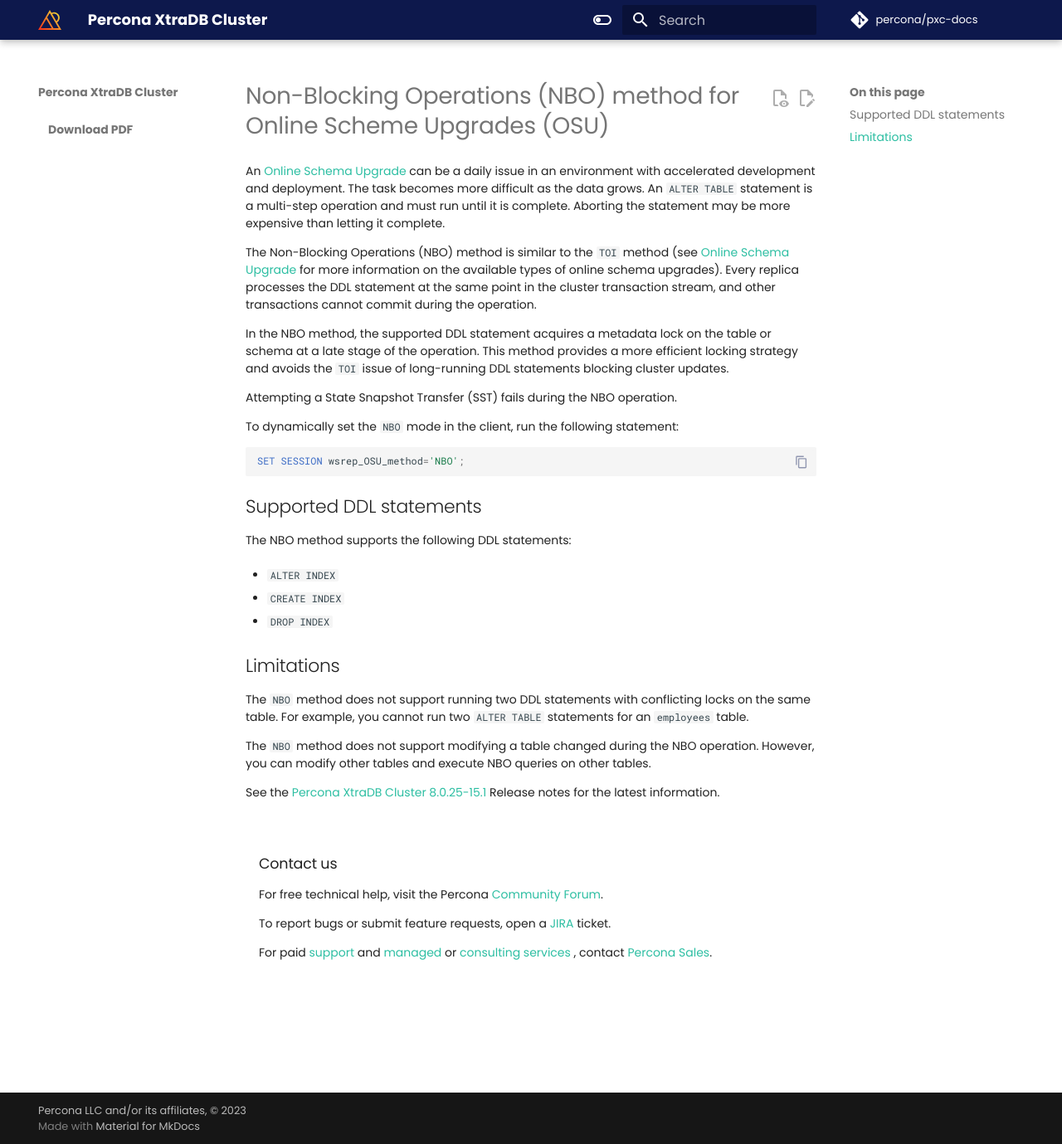
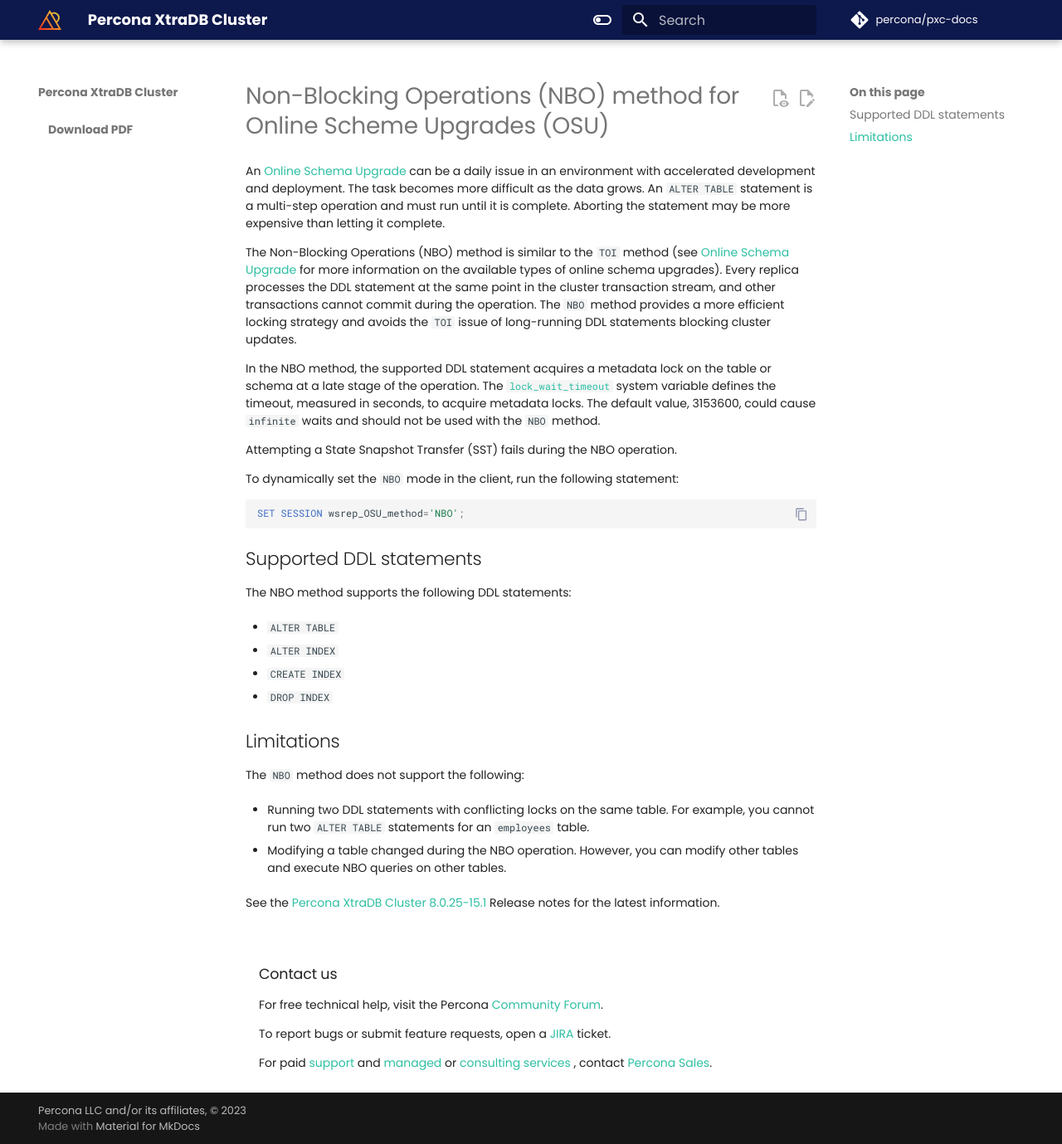
Before and after one commit to percona/pxc-docs, an MkDocs documentation site: the page built from docs/features/nbo.md, in a window 1280 px wide and 1379 px high. Shown: the whole window at 83% size. Built offline with MkDocs 1.6.1 and Material for MkDocs 9.7.7, drawn with Linux system fonts in a browser that asks for light colours; nearby versions of some CDN libraries; comment, search, counter and statistics services are not loaded; the version menu is left out.

Commit message:
PXC-4224 Improve NBO documentation (8.0)
	modified:   docs/features/nbo.md

```diff
--- a/docs/features/nbo.md
+++ b/docs/features/nbo.md
@@ -2,9 +2,9 @@
 
 An [Online Schema Upgrade](online-schema-upgrade.md#online-schema-upgrade) can be a daily issue in an environment with accelerated development and deployment. The task becomes more difficult as the data grows. An `ALTER TABLE` statement is a multi-step operation and must run until it is complete. Aborting the statement may be more expensive than letting it complete.
 
-The Non-Blocking Operations (NBO) method is similar to the `TOI` method (see [Online Schema Upgrade](online-schema-upgrade.md#online-schema-upgrade) for more information on the available types of online schema upgrades). Every replica processes the DDL statement at the same point in the cluster transaction stream, and other transactions cannot commit during the operation.
+The Non-Blocking Operations (NBO) method is similar to the `TOI` method (see [Online Schema Upgrade](online-schema-upgrade.md#online-schema-upgrade) for more information on the available types of online schema upgrades). Every replica processes the DDL statement at the same point in the cluster transaction stream, and other transactions cannot commit during the operation. The `NBO` method provides a more efficient locking strategy and avoids the `TOI` issue of long-running DDL statements blocking cluster updates.
 
-In the NBO method, the supported DDL statement acquires a metadata lock on the table or schema at a late stage of the operation. This method provides a more efficient locking strategy and avoids the `TOI` issue of long-running DDL statements blocking cluster updates.
+In the NBO method, the supported DDL statement acquires a metadata lock on the table or schema at a late stage of the operation. The [`lock_wait_timeout`](https://dev.mysql.com/doc/refman/8.0/en/server-system-variables.html#sysvar_lock_wait_timeout) system variable defines the timeout, measured in seconds, to acquire metadata locks. The default value, 3153600, could cause `infinite` waits and should not be used with the `NBO` method.
 
 Attempting a State Snapshot Transfer (SST) fails during the NBO operation.
 
@@ -18,18 +18,20 @@
 
 The NBO method supports the following DDL statements:
 
+* `ALTER TABLE`
+
 * `ALTER INDEX`
 
-
 * `CREATE INDEX`
-
 
 * `DROP INDEX`
 
 ## Limitations
 
-The `NBO` method does not support running two DDL statements with conflicting locks on the same table. For example, you cannot run two `ALTER TABLE` statements for an `employees` table.
+The `NBO` method does not support the following:
 
-The `NBO` method does not support modifying a table changed during the NBO operation. However, you can modify other tables and execute NBO queries on other tables.
+* Running two DDL statements with conflicting locks on the same table. For example, you cannot run two `ALTER TABLE` statements for an `employees` table.
+
+* Modifying a table changed during the NBO operation. However, you can modify other tables and execute NBO queries on other tables.
 
 See the [Percona XtraDB Cluster 8.0.25-15.1](../release-notes/Percona-XtraDB-Cluster-8.0.25-15.1.md#pxc-8-0-25-15-1) Release notes for the latest information.
```
